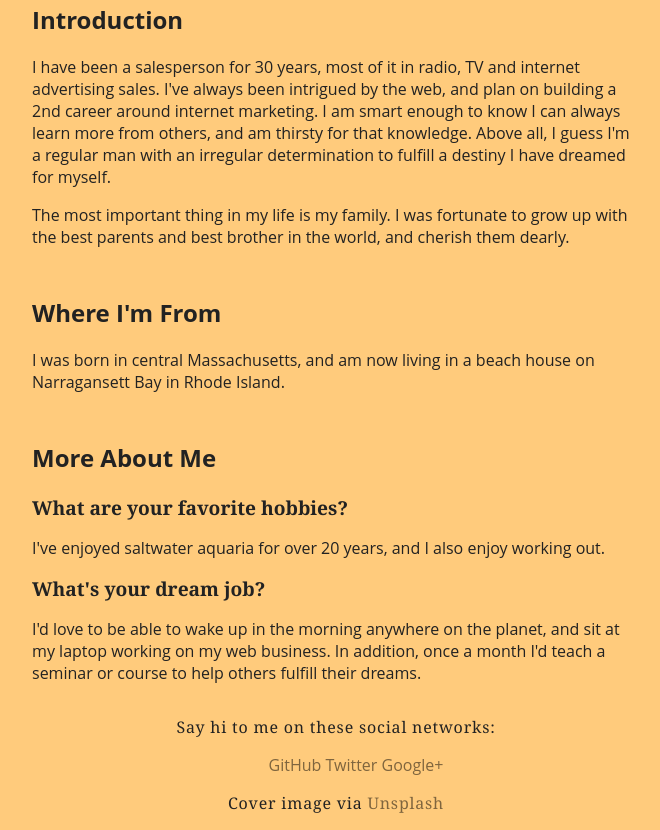
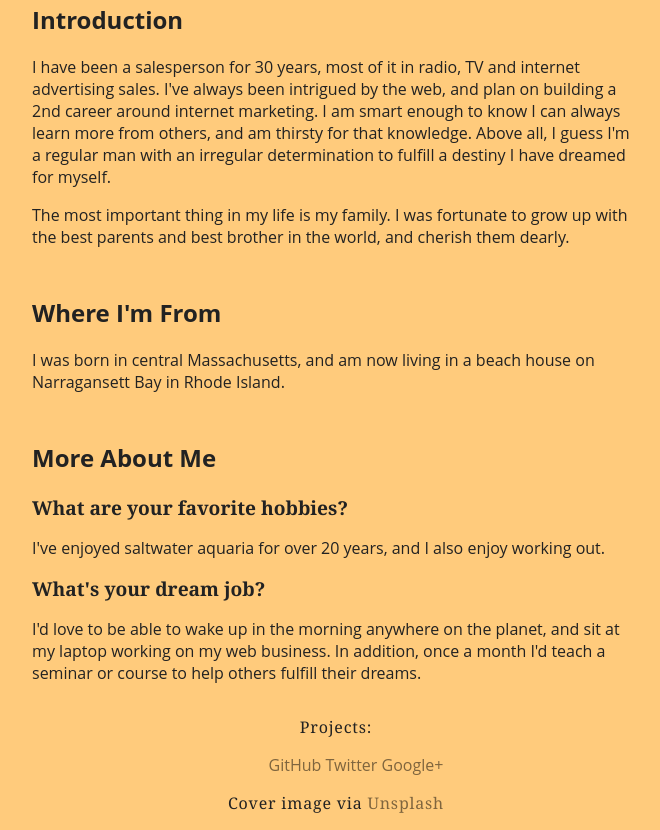
Before and after one commit to steve-mm/steve-mm-portfolio, a plain HTML site: page index.html in a window 1280 px wide. Shown: the part 515-1345 px from the top of the page, without its empty margins (304-964 px from the left). Drawn offline with Linux system fonts and the light colour scheme.

Commit message:
small edit

```diff
--- a/index.html
+++ b/index.html
@@ -2,7 +2,7 @@
     <html lang="en">
     <head>
         <meta charset="UTF-8">
-        <title>Portfolio</title>
+        <title>Steve's Portfolio</title>
         <link rel="stylesheet" href="css/style.css">
     </head>
     <header class="masthead">
@@ -26,12 +26,12 @@
         <p>I'd love to be able to wake up in the morning anywhere on the planet, and sit at my laptop working on my web business. In addition, once a month I'd teach a seminar or course to help others fulfill their dreams.     </p>
     </section>
     <footer class="content-footer">
-        <p>Say hi to me on these social networks:</p>
+        <p>Projects:</p>
             <ul class="social">
             <li><a style="color: #7F653E; text-decoration: none" href="_INSERT_GITHUB_URL_HERE_">GitHub</a></li>
             <li><a style="color: #7F653E; text-decoration: none"  href="_INSERT_TWITTER_URL_HERE_">Twitter</a></li>
             <li><a style="color: #7F653E; text-decoration: none"  href="_INSERT_GOOGLE+_URL_HERE_">Google+</a></li>
             </ul>
-        <p>Cover image via <a style="color: #7F653E; text-decoration: none"  href="http://www.unsplash.com">Unsplash</a></p>
+            <p>Cover image via <a style="color: #7F653E; text-decoration: none"  href="http://www.unsplash.com">Unsplash</a></p>
     </footer>
     </html>
```
